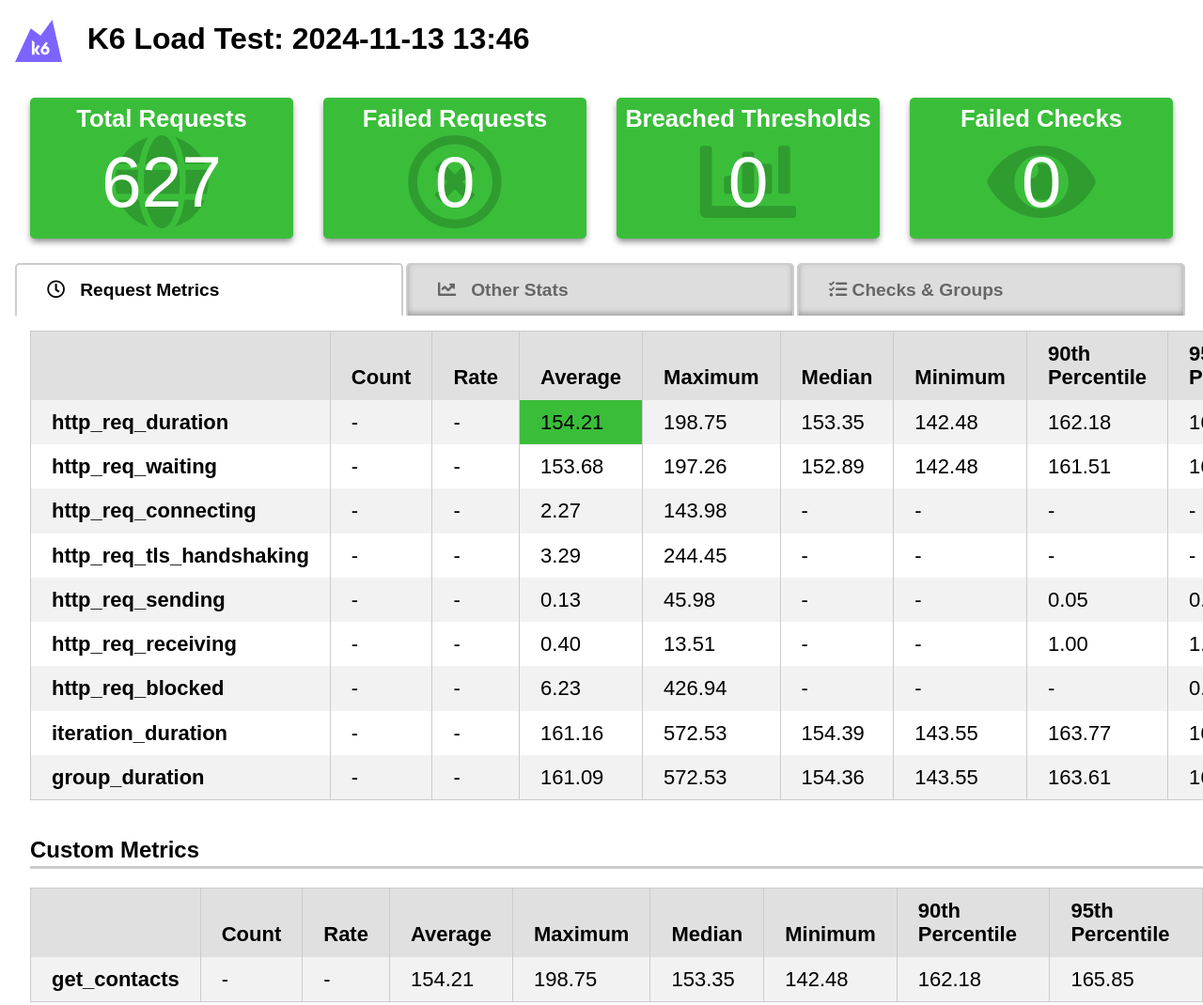
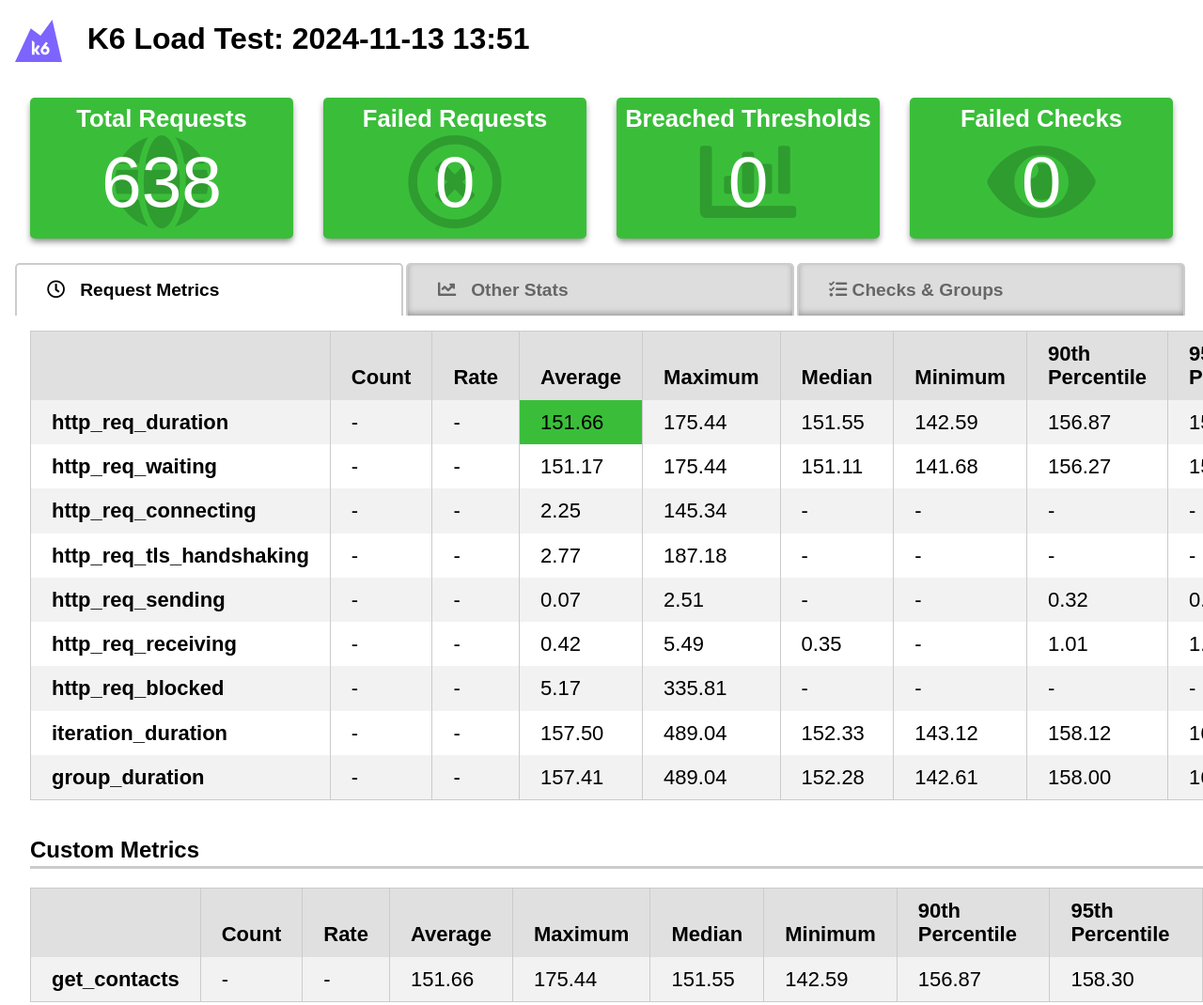
Before and after one commit to suyane924/Suyane-Turma001-K6PerformanceTest, a website: page src/output/index.html in a window 1280 px wide. Shown: the top 1070 px of the page at 94% size. Drawn offline with nearby package versions, Linux system fonts and the light colour scheme.

```diff
--- a/src/output/index.html
+++ b/src/output/index.html
@@ -9,7 +9,7 @@
     <link rel="shortcut icon" href="https://raw.githubusercontent.com/benc-uk/k6-reporter/main/assets/icon.png" type="image/png">
 
     <meta name="viewport" content="width=device-width, initial-scale=1.0" />
-    <title>K6 Load Test: 2024-11-13 13:46</title>
+    <title>K6 Load Test: 2024-11-13 13:51</title>
     <style>
       body {
         margin: 1rem;
@@ -138,14 +138,14 @@
   <body>
     <h1>
       <svg style="vertical-align:middle" width="50" height="45" viewBox="0 0 50 45" fill="none" class="footer-module--logo--_lkxx"><path d="M31.968 34.681a2.007 2.007 0 002.011-2.003c0-1.106-.9-2.003-2.011-2.003a2.007 2.007 0 00-2.012 2.003c0 1.106.9 2.003 2.012 2.003z" fill="#7D64FF"></path><path d="M39.575 0L27.154 16.883 16.729 9.31 0 45h50L39.575 0zM23.663 37.17l-2.97-4.072v4.072h-2.751V22.038l2.75 1.989v7.66l3.659-5.014 2.086 1.51-3.071 4.21 3.486 4.776h-3.189v.001zm8.305.17c-2.586 0-4.681-2.088-4.681-4.662 0-1.025.332-1.972.896-2.743l4.695-6.435 2.086 1.51-2.239 3.07a4.667 4.667 0 013.924 4.6c0 2.572-2.095 4.66-4.681 4.66z" fill="#7D64FF"></path></svg>
-      &nbsp; K6 Load Test: 2024-11-13 13:46
+      &nbsp; K6 Load Test: 2024-11-13 13:51
     </h1>
 
     <div class="row">
       <div class="box">
         <i class="fas fa-globe icon"></i>
         <h4>Total Requests</h4>
-        <div class="bignum">627</div>
+        <div class="bignum">638</div>
         <div class="bignum"></div>
       </div>
 
@@ -202,27 +202,27 @@
 
 
 
-                  <td class="good">154.21</td>
+                  <td class="good">151.66</td>
 
 
 
-                  <td class="">198.75</td>
+                  <td class="">175.44</td>
 
 
 
-                  <td class="">153.35</td>
+                  <td class="">151.55</td>
 
 
 
-                  <td class="">142.48</td>
+                  <td class="">142.59</td>
 
 
 
-                  <td class="">162.18</td>
+                  <td class="">156.87</td>
 
 
 
-                  <td class="">165.85</td>
+                  <td class="">158.30</td>
 
               </tr>
 
@@ -238,27 +238,27 @@
 
 
 
-                  <td class="">153.68</td>
+                  <td class="">151.17</td>
 
 
 
-                  <td class="">197.26</td>
+                  <td class="">175.44</td>
 
 
 
-                  <td class="">152.89</td>
+                  <td class="">151.11</td>
 
 
 
-                  <td class="">142.48</td>
+                  <td class="">141.68</td>
 
 
 
-                  <td class="">161.51</td>
+                  <td class="">156.27</td>
 
 
 
-                  <td class="">165.22</td>
+                  <td class="">157.76</td>
 
               </tr>
 
@@ -274,11 +274,11 @@
 
 
 
-                  <td class="">2.27</td>
+                  <td class="">2.25</td>
 
 
 
-                  <td class="">143.98</td>
+                  <td class="">145.34</td>
 
 
 
@@ -310,11 +310,11 @@
 
 
 
-                  <td class="">3.29</td>
+                  <td class="">2.77</td>
 
 
 
-                  <td class="">244.45</td>
+                  <td class="">187.18</td>
 
 
 
@@ -346,11 +346,11 @@
 
 
 
-                  <td class="">0.13</td>
+                  <td class="">0.07</td>
 
 
 
-                  <td class="">45.98</td>
+                  <td class="">2.51</td>
 
 
 
@@ -362,11 +362,11 @@
 
 
 
-                  <td class="">0.05</td>
+                  <td class="">0.32</td>
 
 
 
-                  <td class="">0.51</td>
+                  <td class="">0.53</td>
 
               </tr>
 
@@ -382,11 +382,15 @@
 
 
 
-                  <td class="">0.40</td>
+                  <td class="">0.42</td>
 
 
 
-                  <td class="">13.51</td>
+                  <td class="">5.49</td>
+
+
+
+                  <td class="">0.35</td>
 
 
 
@@ -394,15 +398,11 @@
 
 
 
-                  <td>-</td>
+                  <td class="">1.01</td>
 
 
 
-                  <td class="">1.00</td>
-
-
-
-                  <td class="">1.27</td>
+                  <td class="">1.41</td>
 
               </tr>
 
@@ -418,11 +418,11 @@
 
 
 
-                  <td class="">6.23</td>
+                  <td class="">5.17</td>
 
 
 
-                  <td class="">426.94</td>
+                  <td class="">335.81</td>
 
 
 
@@ -438,7 +438,7 @@
 
 
 
-                  <td class="">0.05</td>
+                  <td>-</td>
 
               </tr>
 
@@ -454,27 +454,27 @@
 
 
 
-                  <td class="">161.16</td>
+                  <td class="">157.50</td>
 
 
 
-                  <td class="">572.53</td>
+                  <td class="">489.04</td>
 
 
 
-                  <td class="">154.39</td>
+                  <td class="">152.33</td>
 
 
 
-                  <td class="">143.55</td>
+                  <td class="">143.12</td>
 
 
 
-                  <td class="">163.77</td>
+                  <td class="">158.12</td>
 
 
 
-                  <td class="">169.09</td>
+                  <td class="">160.31</td>
 
               </tr>
 
@@ -490,27 +490,27 @@
 
 
 
-                  <td class="">161.09</td>
+                  <td class="">157.41</td>
 
 
 
-                  <td class="">572.53</td>
+                  <td class="">489.04</td>
 
 
 
-                  <td class="">154.36</td>
+                  <td class="">152.28</td>
 
 
 
-                  <td class="">143.55</td>
+                  <td class="">142.61</td>
 
 
 
-                  <td class="">163.61</td>
+                  <td class="">158.00</td>
 
 
 
-                  <td class="">169.09</td>
+                  <td class="">160.19</td>
 
               </tr>
 
@@ -548,27 +548,27 @@
 
 
 
-                  <td class="">154.21</td>
+                  <td class="">151.66</td>
 
 
 
-                  <td class="">198.75</td>
+                  <td class="">175.44</td>
 
 
 
-                  <td class="">153.35</td>
+                  <td class="">151.55</td>
 
 
 
-                  <td class="">142.48</td>
+                  <td class="">142.59</td>
 
 
 
-                  <td class="">162.18</td>
+                  <td class="">156.87</td>
 
 
 
-                  <td class="">165.85</td>
+                  <td class="">158.30</td>
 
               </tr>
 
@@ -589,7 +589,7 @@
             <div class="box metricbox">
               <h4>Checks</h4>
               <i class="fas fa-eye icon"></i>
-              <div class="row"><div>Passed</div><div>627</div></div>
+              <div class="row"><div>Passed</div><div>638</div></div>
               <div class="row"><div>Failed</div><div>0</div></div>
             </div>
 
@@ -598,8 +598,8 @@
             <div class="box metricbox">
               <h4>Iterations</h4>
               <i class="fas fa-redo icon"></i>
-              <div class="row"><div>Total</div><div>627</div></div>
-              <div class="row"><div>Rate</div><div>61.97/s</div></div>
+              <div class="row"><div>Total</div><div>638</div></div>
+              <div class="row"><div>Rate</div><div>63.13/s</div></div>
             </div>
 
 
@@ -615,21 +615,21 @@
           <div class="box metricbox">
             <h4>Requests</h4>
             <i class="fas fa-globe icon"></i>
-            <div class="row"><div>Total</div><div>627</div></div>
-            <div class="row"><div>Rate</div><div>61.97/s</div></div>
+            <div class="row"><div>Total</div><div>638</div></div>
+            <div class="row"><div>Rate</div><div>63.13/s</div></div>
           </div>
 
           <div class="box metricbox">
             <h4>Data Received</h4>
             <i class="fas fa-cloud-download-alt icon"></i>
-            <div class="row"><div>Total</div><div>7.27 MB</div></div>
-            <div class="row"><div>Rate</div><div>0.72 mB/s</div></div>
+            <div class="row"><div>Total</div><div>7.40 MB</div></div>
+            <div class="row"><div>Rate</div><div>0.73 mB/s</div></div>
           </div>
 
           <div class="box metricbox">
             <h4>Data Sent</h4>
             <i class="fas fa-cloud-upload-alt icon"></i>
-            <div class="row"><div>Total</div><div>0.08 MB</div></div>
+            <div class="row"><div>Total</div><div>0.09 MB</div></div>
             <div class="row"><div>Rate</div><div>0.01 mB/s</div></div>
           </div>
         </div>
@@ -652,7 +652,7 @@
             </thead>
 
               <tr class="checkDetails ">
-                <td width="50%">get contacts - status 200</td><td>627</td><td>0</td>
+                <td width="50%">get contacts - status 200</td><td>638</td><td>0</td>
               </tr>
 
           </table>
```
Also changed, not shown: .github/workflows/node.js.yml.
